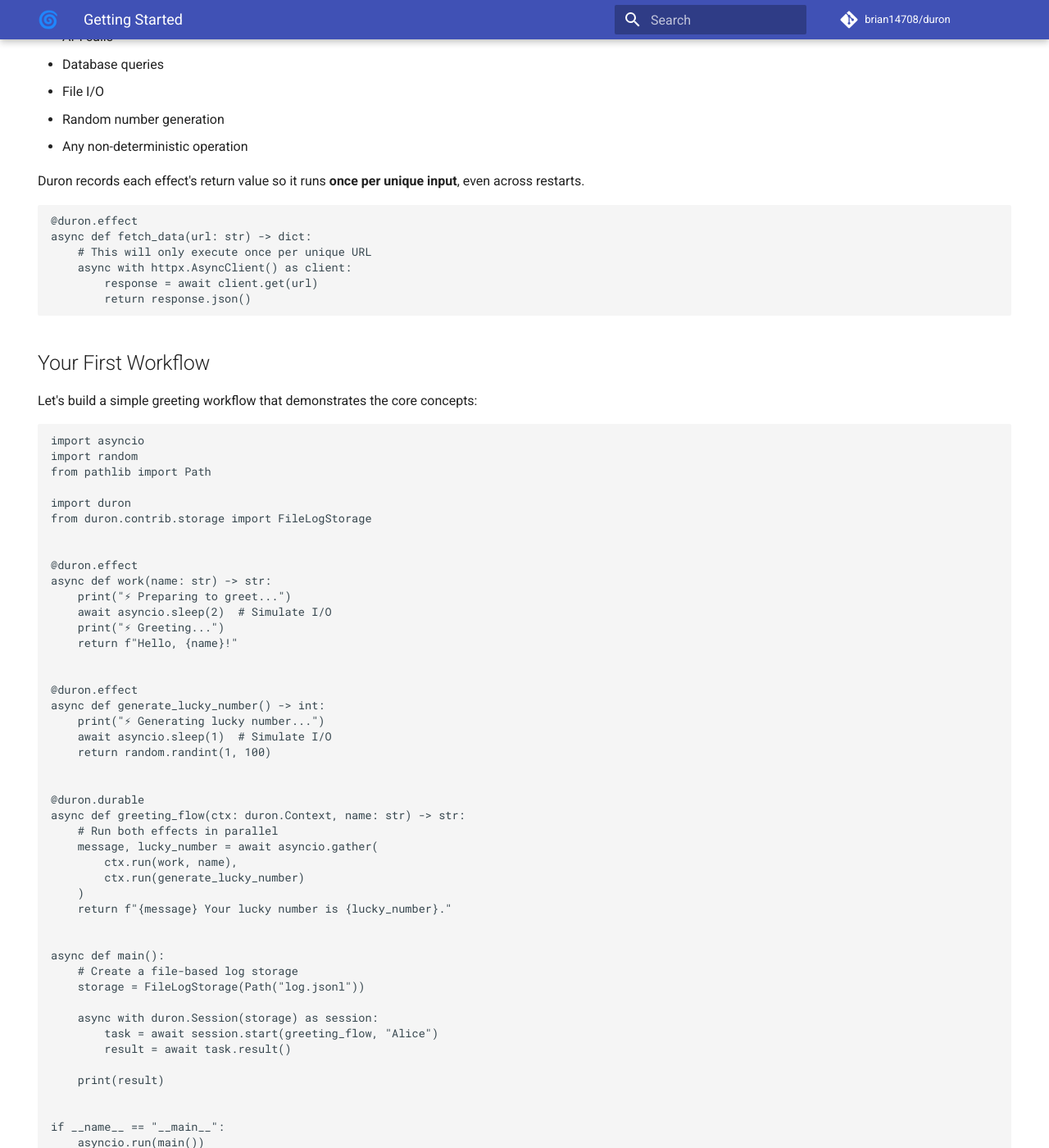
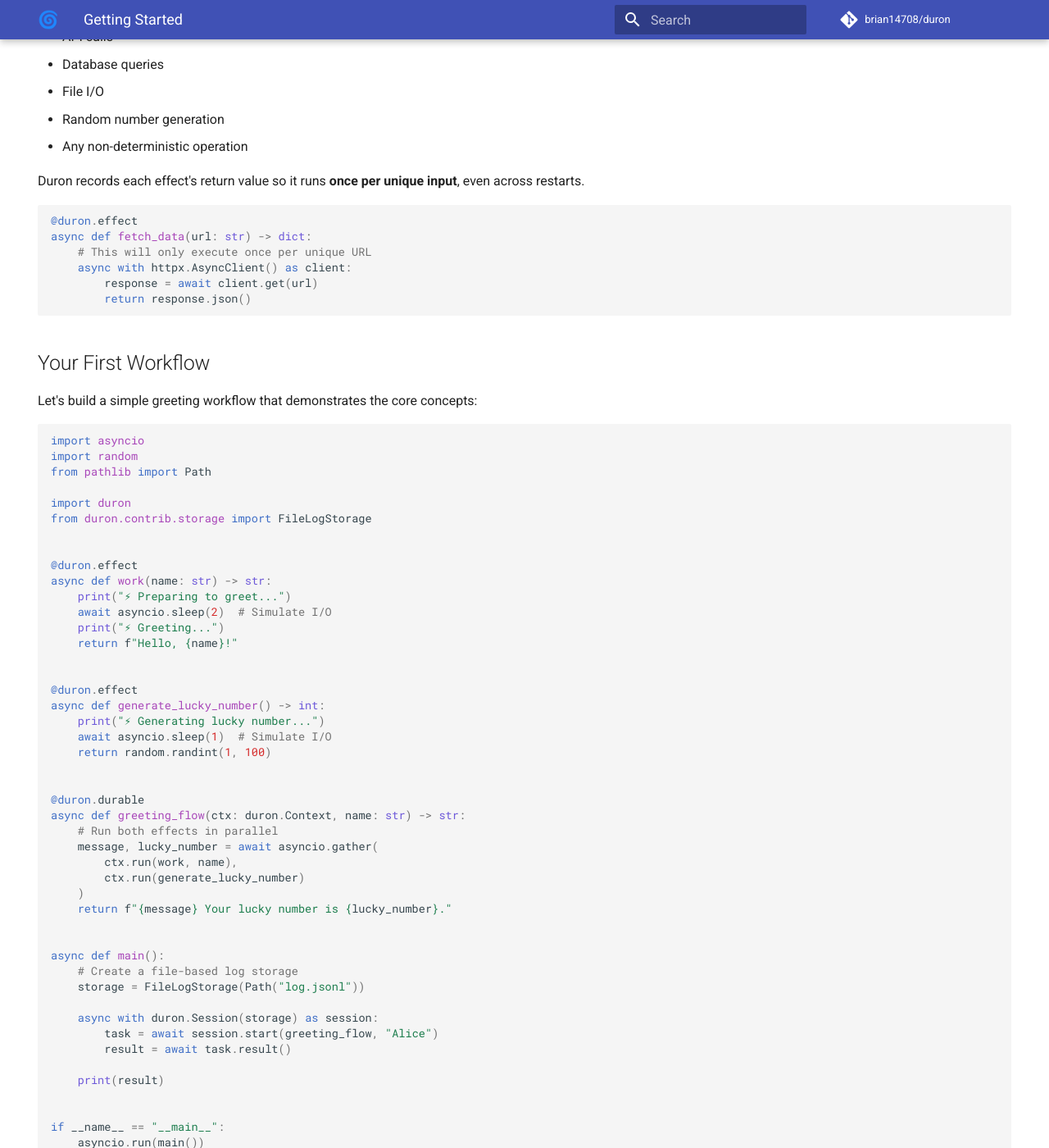
Before and after one commit to brian14708/duron, an MkDocs documentation site: the page built from docs/getting-started.md, in a window 1280 px wide and 1400 px high, scrolled down 1173 px. Shown: the whole window at 82% size. Built offline with MkDocs 1.6.1 and Material for MkDocs 9.7.7, drawn with Linux system fonts in a browser that asks for light colours; comment, search, counter and statistics services are not loaded; some of the changed text lies outside the part shown.

```diff
--- a/mkdocs.yaml
+++ b/mkdocs.yaml
@@ -60,6 +60,15 @@ plugins:
           - getting-started.md
         API Reference: *references
 markdown_extensions:
+  - pymdownx.highlight:
+      anchor_linenums: true
+      line_spans: __span
+      pygments_lang_class: true
+  - pymdownx.inlinehilite
+  - pymdownx.superfences:
+      custom_fences:
+        - name: mermaid
+          class: mermaid
   - pymdownx.snippets:
       base_path: ["."]
       check_paths: true
```
